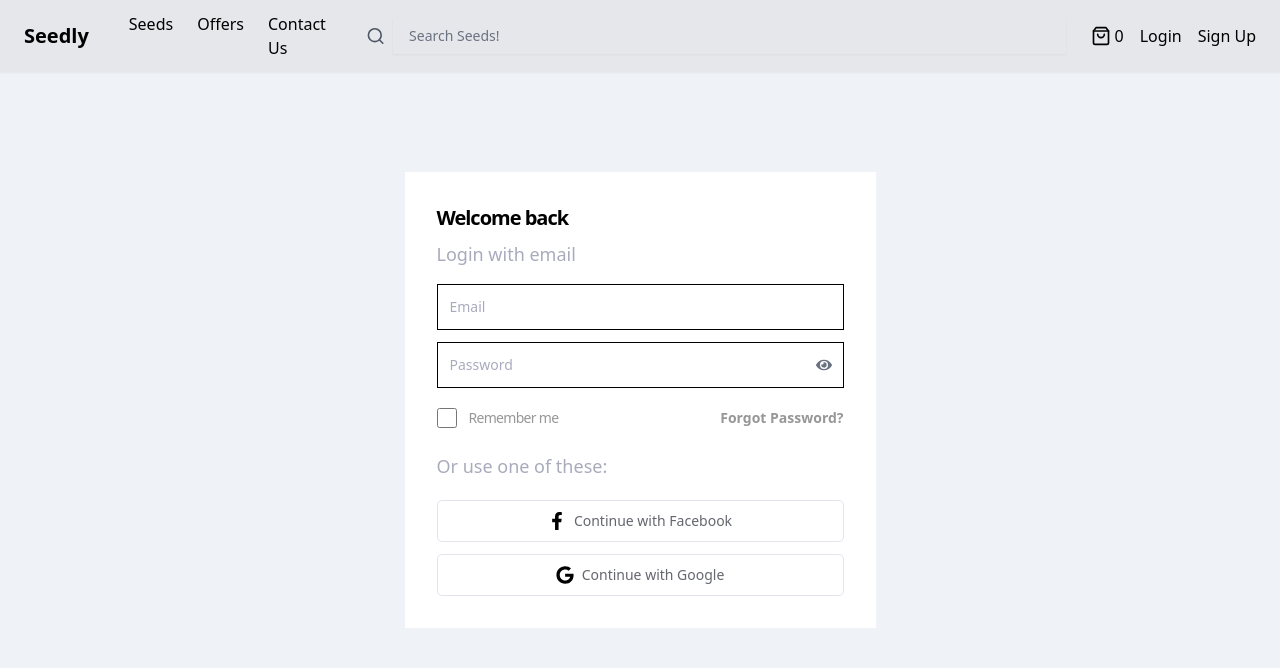
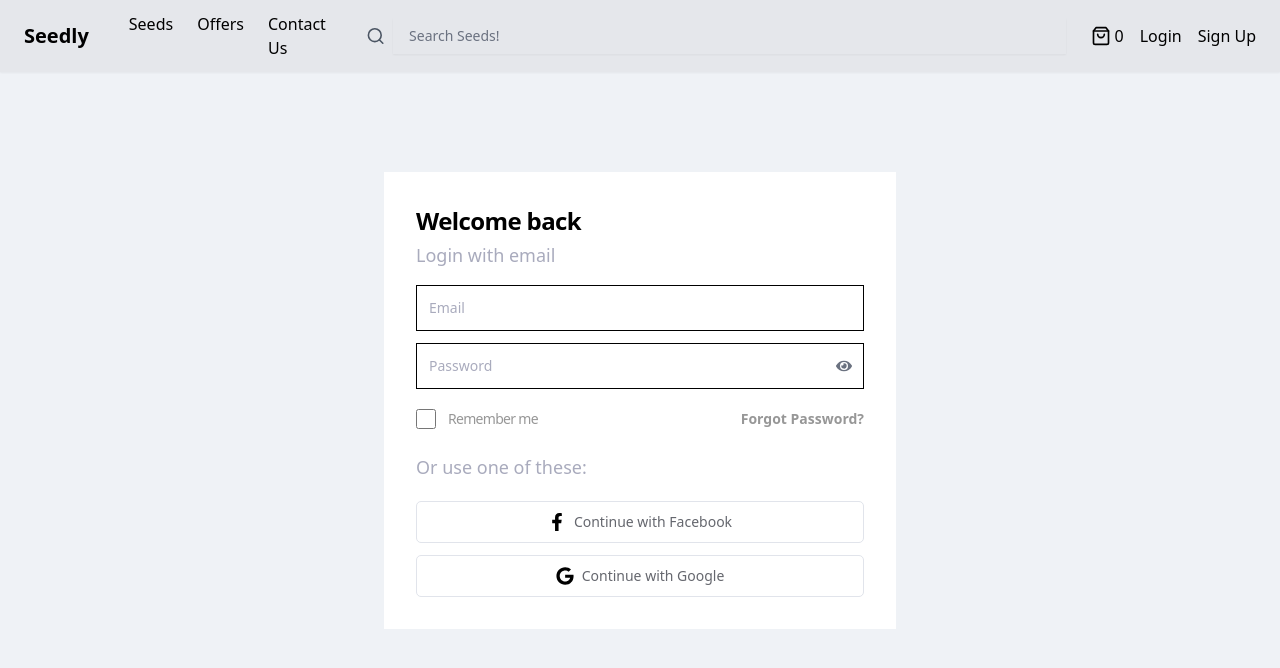
Before and after one commit to roztownsend/Seedly, a React (Vite) app in the folder frontend/vite-project/: page /login in a window 1280 px wide. Shown: the top 668 px of the page. Built offline with nearby package versions, Linux system fonts and the light colour scheme.

Commit message:
refactor: moved inline tailwind styles to external stylesheet

```diff
--- /dev/null
+++ b/frontend/vite-project/src/components/credential-components/Credential.css
@@ -0,0 +1,54 @@
+.credential-form-container {
+  @apply bg-white w-full max-w-lg  min-h-96 p-8 flex flex-col;
+}
+.credential-form-header {
+  @apply mb-1;
+}
+.credential-form-subheader {
+  @apply font-medium text-lg text-[#A9ABBD] mb-4;
+}
+.credential-form {
+  @apply flex  w-full flex-col;
+}
+.credential-form-input {
+  @apply border border-black text-black  p-3 placeholder:text-[#A9ABBD] text-sm font-normal;
+}
+.email-input {
+  @apply mb-3;
+}
+.password-input {
+  @apply w-full;
+}
+.credential-eye-icon {
+  @apply absolute right-3 top-1/2 -translate-y-1/2 cursor-pointer text-gray-500;
+}
+.credential-rememberme-container {
+  @apply flex items-center gap-3;
+}
+.credential-form-checkbox {
+  @apply w-5 h-5 rounded-none cursor-pointer;
+}
+.rememberme-span-text {
+  @apply text-[#979797] font-normal text-sm leading-4 tracking-tighter;
+}
+.forgot-password-link {
+  @apply font-bold text-sm text-[#979797];
+}
+.credential-submit-btn {
+  @apply invisible h-0 w-0 p-0 m-0 border-0;
+}
+.credentials-footer {
+  @apply flex items-center justify-between;
+}
+.rememberme-label {
+  @apply flex items-center gap-3 cursor-pointer;
+}
+.social-buttons-container {
+  @apply flex flex-col mt-5 gap-3;
+}
+.social-button {
+  @apply border text-[#65676E] text-sm border-[#E1E4EB] flex justify-center items-center px-3 py-[10px] rounded-[5px];
+}
+.social-button-icon {
+  @apply text-lg mr-2 text-black;
+}
--- a/frontend/vite-project/src/components/userAccess/CredentialFields.tsx
+++ b/frontend/vite-project/src/components/credential-components/CredentialFields.tsx
@@ -7,7 +7,7 @@ function CredentialFields({
 }: CredentialsFormProps) {
   return (
     <form
-      className="flex  w-full flex-col"
+      className="credential-form"
       onSubmit={(e) => handlers.handleSubmit(e)}
     >
       <label htmlFor="email"></label>
@@ -19,7 +19,7 @@ function CredentialFields({
         autoComplete="email"
         onChange={(e) => handlers.handleChange(e)}
         required
-        className="border border-black text-black mb-3 p-3 placeholder:text-[#A9ABBD] text-sm font-normal"
+        className="credential-form-input email-input"
       />
       <div className="flex w-full relative mb-5">
         <label htmlFor="password"></label>
@@ -31,42 +31,33 @@ function CredentialFields({
           autoComplete="new-password"
           required
           onChange={(e) => handlers.handleChange(e)}
-          className="border w-full border-black text-black  p-3 placeholder:text-[#A9ABBD] text-sm font-normal"
+          className="credential-form-input password-input"
         />
         <span
           onClick={() => handlers.togglePassword()}
-          className="absolute right-3 top-1/2 -translate-y-1/2 cursor-pointer text-gray-500"
+          className="credential-eye-icon "
         >
           {showPassword ? <FaEyeSlash /> : <FaEye />}
         </span>
       </div>
       {formType === "login" && (
-        <div className="flex items-center justify-between">
-          <div className="flex items-center gap-3">
+        <div className="credentials-footer">
+          <label htmlFor="rememberMe" className="rememberme-label">
             <input
-              className="w-5 h-5 rounded-none"
+              className="credential-form-checkbox"
               type="checkbox"
               id="rememberMe"
               name="rememberMe"
               onChange={(e) => handlers.handleChange(e)}
             />
-            <label
-              className="text-[#979797] font-normal text-sm leading-4 tracking-tighter"
-              htmlFor="rememberMe"
-            >
-              Remember me
-            </label>
-          </div>
-          <a className="font-bold text-sm text-[#979797]" href="">
+            <span className="rememberme-span-text">Remember me</span>
+          </label>
+          <a className="forgot-password-link" href="">
             Forgot Password?
           </a>
         </div>
       )}
-
-      <button
-        type="submit"
-        className="invisible h-0 w-0 p-0 m-0 border-0"
-      ></button>
+      <button type="submit" className="credential-submit-btn"></button>
     </form>
   );
 }
--- a/frontend/vite-project/src/components/userAccess/FormHeader.tsx
+++ b/frontend/vite-project/src/components/credential-components/FormHeader.tsx
@@ -3,14 +3,14 @@ import { FormHeaderProps } from "../../types/credentialsFormTypes";
 function FormHeader({ formType }: { formType: FormHeaderProps }) {
   return (
     <>
-      <h4 className="signup-header font-semibold text-xl tracking-tighter mb-2">
+      <h4 className="credential-form-header">
         {formType === "signup" ? "Welcome!" : "Welcome back"}
       </h4>
-      <span className="font-medium text-lg text-[#A9ABBD] mb-4 ">
+      <p className="credential-form-subheader">
         {formType === "signup"
           ? "Create an account with us"
           : "Login with email"}
-      </span>
+      </p>
     </>
   );
 }
--- /dev/null
+++ b/frontend/vite-project/src/components/credential-components/SocialButtons.tsx
@@ -0,0 +1,16 @@
+import { FaFacebookF, FaGoogle } from "react-icons/fa";
+
+function SocialButtons() {
+  return (
+    <div className="social-buttons-container">
+      <button className="social-button ">
+        <FaFacebookF className="social-button-icon" /> Continue with Facebook
+      </button>
+      <button className="social-button">
+        <FaGoogle className=" social-button-icon" /> Continue with Google
+      </button>
+    </div>
+  );
+}
+
+export default SocialButtons;
--- a/frontend/vite-project/src/components/userAccess/SocialButtons.tsx
+++ /dev/null
@@ -1,17 +0,0 @@
-import { FaFacebookF, FaGoogle } from "react-icons/fa";
-
-function SocialButtons() {
-  return (
-    <div className="flex flex-col mt-5 gap-3">
-      <button className="border text-[#65676E] text-sm border-[#E1E4EB] flex justify-center items-center px-3 py-[10px] rounded-[5px]">
-        <FaFacebookF className="text-lg mr-2 text-black" /> Continue with
-        Facebook
-      </button>
-      <button className="border text-[#65676E] text-sm border-[#E1E4EB] flex justify-center items-center px-3 py-[10px] rounded-[5px]">
-        <FaGoogle className="text-lg text-black mr-2" /> Continue with Google
-      </button>
-    </div>
-  );
-}
-
-export default SocialButtons;
--- a/frontend/vite-project/src/pages/Login.tsx
+++ b/frontend/vite-project/src/pages/Login.tsx
@@ -1,12 +1,13 @@
-import FormHeader from "../components/userAccess/FormHeader";
-import CredentialFields from "../components/userAccess/CredentialFields";
-import SocialButtons from "../components/userAccess/SocialButtons";
+import FormHeader from "../components/credential-components/FormHeader";
+import CredentialFields from "../components/credential-components/CredentialFields";
+import SocialButtons from "../components/credential-components/SocialButtons";
 import { useAuthForm } from "../hooks/useCredentialsForm";
+import "../components/credential-components/Credential.css";
 function Login() {
   const { showPassword, formType, handlers } = useAuthForm("login");
 
   return (
-    <div className="bg-white w-full max-w-[471px]  $min-h-[460px] p-8 flex flex-col">
+    <div className="credential-form-container">
       <FormHeader formType={formType} />
 
       <CredentialFields
```
Also changed, not shown: frontend/vite-project/src/pages/Signup.tsx (+4 -3 lines).
